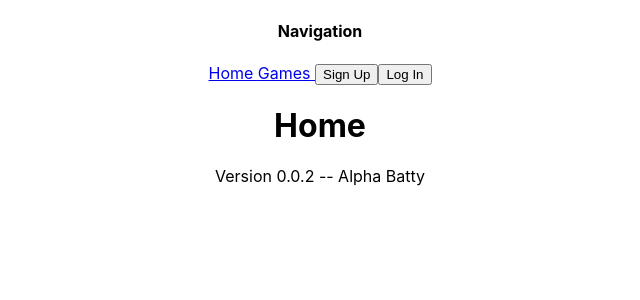
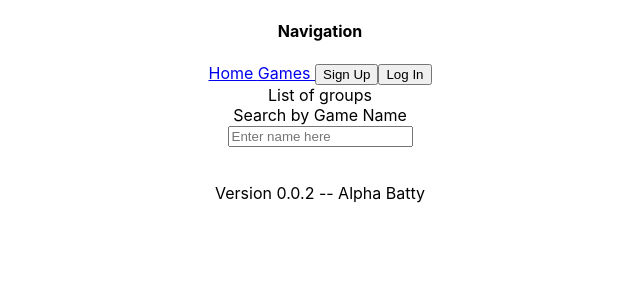
Before and after one commit to badihaki/phase-4-project, a React (Create React App) app in the folder client/: page /groups in a window 1280 px wide. Shown: the top 300 px of the page, without its empty margins (320-960 px from the left). Built offline with nearby package versions, Linux system fonts and the light colour scheme; no server answers.

Commit message:
created Groups folder and components for group list, group requests, and a new group form. created game search bar, which should be able to be reused in several places, keeping it DRY

```diff
--- a/client/src/App.js
+++ b/client/src/App.js
@@ -11,12 +11,20 @@ import UpdatePlayerForm from './Components/Player/UpdatePlayerForm';
 import GamesList from './Components/Games/GameList';
 import GameCard from './Components/Games/GameCard';
 import NavigationFooter from './Components/Nav/NavigationFooter';
+import GroupList from './Components/Groups/GroupList';
+import NewGroupForm from './Components/Groups/NewGroup';
 
 function App() {
 
-  const [count, setCount] = useState(0);
   const { setUser } = useContext(UserContext);
+  const [ players, setPlayers] = useState([])
   const [ games, setGames ] = useState([]);
+
+  useEffect( ()=>{
+    fetch("/users").then(r=>r.json() ).then( (data)=>{
+      setPlayers(data);
+    })
+  }, [] )
 
   useEffect( ()=>{
       fetch("/games").then( r => r.json() ).then( (data)=>{
@@ -40,13 +48,6 @@ function App() {
           }
       })
   }
-/*
-  useEffect( ()=>{
-    fetch("/hello").then( (r) => r.json() ).then((data) => {
-      setCount(data.count);
-    })
-  }, [])
-  */
 
   useEffect( ()=>{
     fetch("/me").then( (r) => {
@@ -62,14 +63,13 @@ function App() {
       <div className="App">
         <NavigationBar />
         <Switch>
-          <Route path="/testing">
-            <h1>Test Route</h1>
+          {/* Real routes begin here */}
+          <Route path={"/groupform"}>
+            <NewGroupForm />
           </Route>
-          <Route path="/count" >
-            <h1>Page count = {count}</h1>
+          <Route path={"/groups"}>
+            <GroupList players={players} games={games} />
           </Route>
-          {/* test routes end here */}
-          {/* Real routes begin here */}
           <Route exact path={"/gamelist/:id"}>
                 <GameCard />
           </Route>
--- /dev/null
+++ b/client/src/Components/GameSearchBar.js
@@ -0,0 +1,17 @@
+import React from "react";
+
+function GameSearchBar( { result, setResult } ){
+    return(
+        <div>
+            <form>
+                Search by Game Name
+                <br />
+                <form>
+                    <input type={"text"} name={"name"} placeholder={"Enter name here"} value={result} onChange={setResult} />
+                </form>
+            </form>
+        </div>
+    )
+}
+
+export default GameSearchBar;
--- /dev/null
+++ b/client/src/Components/Groups/GroupList.js
@@ -0,0 +1,22 @@
+import React, { useState } from "react";
+import GameSearchBar from "../GameSearchBar";
+
+function GroupList({ games, players }){
+
+    const [searchResults, setSearchResults] = useState("");
+
+    function handleSearch(e){
+        setSearchResults(e.target.value);
+    }
+
+    return(
+        <div>
+            List of groups
+            <br />
+            <GameSearchBar result={searchResults} setResult={handleSearch} />
+            <br />
+        </div>
+    )
+}
+
+export default GroupList;
--- /dev/null
+++ b/client/src/Components/Groups/NewGroup.js
@@ -0,0 +1,11 @@
+import React from "react";
+
+function NewGroupForm(){
+    return(
+        <div>
+            new group form
+        </div>
+    )
+}
+
+export default NewGroupForm;
--- a/client/src/Components/Nav/NavigationBar.js
+++ b/client/src/Components/Nav/NavigationBar.js
@@ -22,6 +22,7 @@ function NavigationBar(){
                 <h4>Navigation</h4>
                 <Link to={"/"}> Home </Link>
                 <Link to={"/gamelist"}> Games </Link>
+                { user? <Link to={"/groups"}> List of Active Groups </Link> : "" }
             </span>
             <span>
                 { user? <MiniProfileContainer /> : <Link to={"/signup"}><button> Sign Up </button></Link> }
```
Also changed, not shown: client/src/Components/Groups/GroupRequestCard.js (added, +11 -0 lines).
